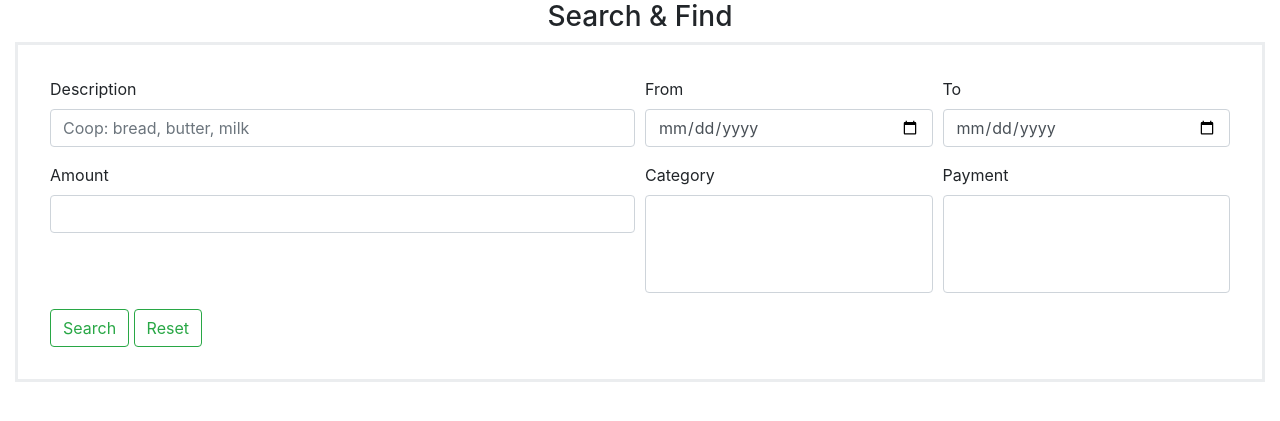
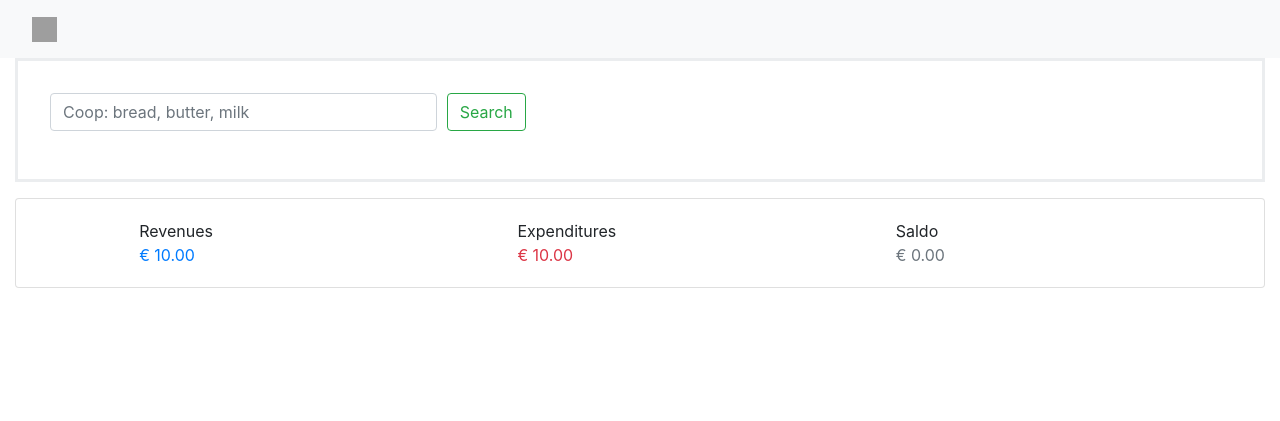
Before and after one commit to ondrno/fastbudsjett, a Flask app: template front/app/templates/search/search.html in a window 1280 px wide. Shown: the top 421 px of the page. Run offline with Flask 2, Linux system fonts and the light colour scheme; the template is opened without the code that fills it: values that come from a table or form of the project are taken from there, most other values are stand-ins (such as "Sample title", 1, 10 or a date in 2020); lists and menus that the app fills with data are empty; some libraries are stand-ins or nearby versions; grey boxes are pictures that could not be loaded.

Commit message:
activate basic search

```diff
--- a/backend/app/app/api/api_v1/endpoints/items.py
+++ b/backend/app/app/api/api_v1/endpoints/items.py
@@ -40,7 +40,7 @@ def read_items(
         regex=r'^(id|description|date|created_at|modified_at|amount|owner_id|category_id|payment_id)$'
     ),
     skip: int = 0,
-    limit: int = 100,
+    limit: int = 200,
     current_user: models.User = Depends(deps.get_current_active_user),
 ) -> Any:
     """
--- a/backend/app/app/crud/crud_item.py
+++ b/backend/app/app/crud/crud_item.py
@@ -42,7 +42,7 @@ class CRUDItem(CRUDBase[Item, ItemCreate, ItemUpdate]):
         if description:
             if filter_expr:
                 filter_expr += " AND "
-            filter_expr = f"Item.description like '%{description}%'"
+            filter_expr += f"Item.description ~* '{description}'"
         if owner_id:
             if filter_expr:
                 filter_expr += " AND "
@@ -81,7 +81,7 @@ class CRUDItem(CRUDBase[Item, ItemCreate, ItemUpdate]):
                         'amount', 'owner_id', 'category_id', 'payment_id']:
             order_expr = f"Item.{order_by} desc"
         order_expr = text(order_expr)
-
+        print(filter_expr)
         return (
             db.query(self.model)
             .filter(filter_expr)
--- a/front/app/rest.py
+++ b/front/app/rest.py
@@ -128,8 +128,7 @@ class RestApiInterface:
         else:
             raise ApiException(f"Could not retrieve items, {r.content}")
 
-    def get_items(self, **data):
-        print(data)
+    def get_items(self, data):
         r = requests.get(self.BASE_ITEMS_URL, headers=self.auth_token, params=data)
         if r.ok:
             items = r.json()
--- a/front/app/search.py
+++ b/front/app/search.py
@@ -4,12 +4,12 @@ from flask import (
 import re
 from flask_wtf import FlaskForm
 from wtforms.fields.html5 import DateField
-from wtforms import DecimalField, SelectMultipleField, StringField, SubmitField
+from wtforms import DecimalField, SelectMultipleField, StringField, SubmitField, RadioField
 from wtforms.validators import ValidationError
 
 
 from .auth import login_required
-from . import items, utils
+from . import items, utils, rest
 
 bp = Blueprint('search', __name__)
 
@@ -53,28 +53,25 @@ def index():
     itemtypes_lookup = utils.get_itemtypes()
 
     form = SearchForm()
-
-    form.payment_type.choices = [(k, v) for k, v in payments_lookup.items()]
-    form.payment_type.choices.insert(0, (0, 'all'))
-    form.payment_type.default = ['0']
-
-    form.category.choices = [(k, v) for k, v in categories_lookup.items()]
-    form.category.choices.insert(0, (0, 'all'))
-    form.category.default = ['0']
-    # payments = []
+    utils.set_form_field_default(request, form.payment_type, payments_lookup, 'cash')
+    utils.set_form_field_default(request, form.category, categories_lookup, 'food')
 
     if form.validate_on_submit():
         fields = form.get_active_fields()
-        print(fields)
-        from_date = request.form['from_date']
-        to_date = request.form['to_date']
-        amount = request.form['amount']
-        category = request.form['category']
-        payment_type = request.form['payment_type']
+        print("active fields:", fields)
+        # from_date = request.form['from_date']
+        # to_date = request.form['to_date']
+        # amount = request.form['amount']
+        # category = request.form['category']
+        # payment_type = request.form['payment_type']
         description = request.form['description']
-        # print(form.get_active_fields())
-        print("send REST api call to query for items")
+        print(description)
+
+        data = {'description': description, 'order_by': 'date'}
+        raw = rest.iface.get_items(data)
+        print(raw)
+        payments = items.resolve_items(raw, itemtypes_lookup, payments_lookup, categories_lookup)
+
         # redirect(url_for('search.index'))
 
-    payments = items.get_items_and_resolve(itemtypes_lookup, payments_lookup, categories_lookup)
     return render_template('search/search.html', items=payments, form=form)
--- a/front/app/templates/render_items.html
+++ b/front/app/templates/items/render_items.html
@@ -20,9 +20,11 @@
   </div>
 </div>
 
-<div class="container-fluid">
+<div class="container-fluid mb-4">
   {% for year in items.keys() -%}
+  {% if not year is string %}
     {% for month in items[year].keys() -%}
+    {% if not month is string %}
       {% for day in items[year][month].keys() -%}
         {% if not day is string %}
           <div class="shadow">
@@ -43,7 +45,7 @@
           </div>
 
             {% for item in items[year][month][day]['entries'] %}
-            <div class="row mb pl-2">
+            <div class="row pl-2">
               <div class="col-3 font-weight-light">{{ item.category|capitalize }}</div>
               <div class="col-6 text-truncate">
                 <a href="{{ url_for('items.edit',item_id=item.id) }}" class="text-secondary">{{ item.description }}</a>
@@ -55,7 +57,9 @@
           </div>
         {% endif %}
       {% endfor %}
+    {% endif %}
     {% endfor %}
+  {% endif %}
   {% endfor %}
 </div>
 
--- /dev/null
+++ b/front/app/templates/search/render_items.html
@@ -0,0 +1,26 @@
+<div class="container-fluid">
+  {% for year in items.keys() -%}
+  {% if not year is string %}
+    {% for month in items[year].keys() -%}
+    {% if not month is string %}
+      {% for day in items[year][month].keys() -%}
+        {% if not day is string %}
+          {% for item in items[year][month][day]['entries'] %}
+            <div class="row pl-2">
+              <div class="col-2 font-weight-light">{{ year }}-{{ month }}-{{ "%02d"|format(day) }}</div>
+              <div class="col font-weight-light">{{ item.category|capitalize }}</div>
+              <div class="col-6 text-truncate">
+                <a href="{{ url_for('items.edit',item_id=item.id) }}" class="text-secondary">{{ item.description }}</a>
+              </div>
+              <div class="col text-right pr-5
+                {% if item['is_revenue'] %} text-primary {% else %} text-danger {% endif %}">&euro; {{ "%.2f"|format(item.amount) }}
+              </div>
+            </div>
+          {% endfor %}
+        {% endif %}
+      {% endfor %}
+    {% endif %}
+    {% endfor %}
+  {% endif %}
+  {% endfor %}
+</div>
--- a/front/app/templates/search/search.html
+++ b/front/app/templates/search/search.html
@@ -3,53 +3,83 @@
 {% block title %}Search{% endblock %}
 
 {% block header %}
-<div class="container-fluid">
-  <div class="row justify-content-center">
-    <h3>Search & Find</h3>
+<nav class="navbar navbar-expand navbar-light bg-light">
+  <div class="collapse navbar-collapse" id="navbarMonths">
+    <a class="nav-link" href="{{ url_for('index') }}">
+      <img src="/static/img/arrow-left-square.svg" alt="" width="25" height="25" title="back"/>
+    </a>
   </div>
-</div>
+</nav>
 
 <div class="container-fluid">
-  <form class="inputform" method="POST">
+  <form class="inputform" method="post" action="{{ url_for('search.index') }}">
+    {{ form.hidden_tag() }}
     <div class="form-row">
-      <div class="form-group col-md-6">
-        {{ form.description.label() }}
+      <div class="form-group col-md-4">
         {{ form.description(class_="form-control", placeholder="Coop: bread, butter, milk") }}
       </div>
       <div class="form-group col-md-3">
-        {{ form.from_date.label() }}
-        {{ form.from_date(class_="form-control") }}
+          {{ form.submit(class_="btn btn-outline-success") }}
       </div>
-      <div class="form-group col-md-3">
-        {{ form.to_date.label() }}
-        {{ form.to_date(class_="form-control") }}
-      </div>
+
+<!--      <div class="form-group col-md-3">-->
+<!--        {{ form.from_date.label() }}-->
+<!--        {{ form.from_date(class_="form-control") }}-->
+<!--      </div>-->
+<!--      <div class="form-group col-md-3">-->
+<!--        {{ form.to_date.label() }}-->
+<!--        {{ form.to_date(class_="form-control") }}-->
+<!--      </div>-->
     </div>
-    <div class="form-row">
-      <div class="form-group col-md-6">
-        {{ form.amount.label() }}
-        {{ form.amount(class_="form-control") }}
-      </div>
-      <div class="form-group col-md-3">
-        {{ form.category.label() }}
-        {{ form.category(class_="form-control") }}
-      </div>
-      <div class="form-group col-md-3">
-        {{ form.payment_type.label() }}
-        {{ form.payment_type(class_="form-control") }}
-      </div>
-    </div>
-    <div class="form-row">
-
-    </div>
-    {{ form.submit(class_="btn btn-outline-success") }}
-    <button type="reset" class="btn btn-outline-success">Reset</button>
+<!--    <div class="form-row">-->
+<!--      <div class="form-group col-md-6">-->
+<!--        {{ form.amount.label() }}-->
+<!--        {{ form.amount(class_="form-control") }}-->
+<!--      </div>-->
+<!--      <div class="form-group col-md-3">-->
+<!--        {{ form.category.label() }}-->
+<!--        {{ form.category(class_="form-control") }}-->
+<!--      </div>-->
+<!--      <div class="form-group col-md-3">-->
+<!--        {{ form.payment_type.label() }}-->
+<!--        {{ form.payment_type(class_="form-control") }}-->
+<!--      </div>-->
+<!--    </div>-->
   </form>
 </div>
 {% endblock %}
 
 {% block content %}
-{% include 'render_items.html' %}
+
+{% if items %}
+  {% set sum_revenues = items['sum_revenues'] %}
+  {% set sum_expenditures = items['sum_expenditures'] %}
+  {% set saldo = sum_revenues - sum_expenditures %}
+{% else %}
+  {% set sum_revenues = 0 %}
+  {% set sum_expenditures = 0 %}
+  {% set saldo = 0 %}
+{% endif %}
+<div class="container-fluid mb-3">
+  <div class="card">
+    <div class="card-body">
+
+      <div class="row">
+        <div class="col offset-1">Revenues</div>
+        <div class="col">Expenditures</div>
+        <div class="col">Saldo</div>
+      </div>
+      <div class="row justify-content-center">
+        <div class="col offset-1 text-primary">&euro; {{ "%.2f"|format(sum_revenues) }}</div>
+        <div class="col text-danger">&euro; {{ "%.2f"|format(sum_expenditures) }}</div>
+
+        <div class="col text-secondary">&euro; {{ "%.2f"|format(saldo) }}</div>
+      </div>
+    </div>
+  </div>
+</div>
+
+{% include 'search/render_items.html' %}
 {% endblock %}
 
 {% block script %}
```
Also changed, not shown: front/app/items.py (+33 -13 lines), front/app/templates/items/index.html (+13 -26 lines).
